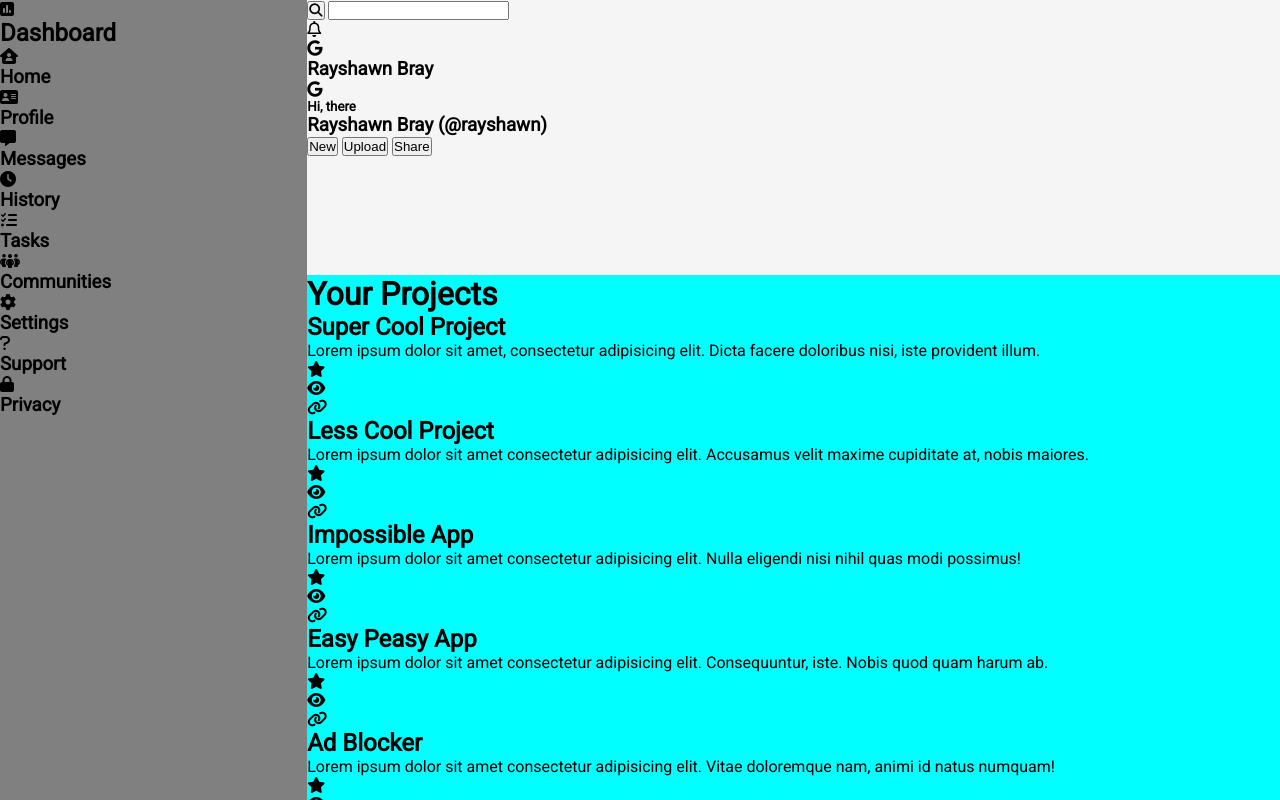
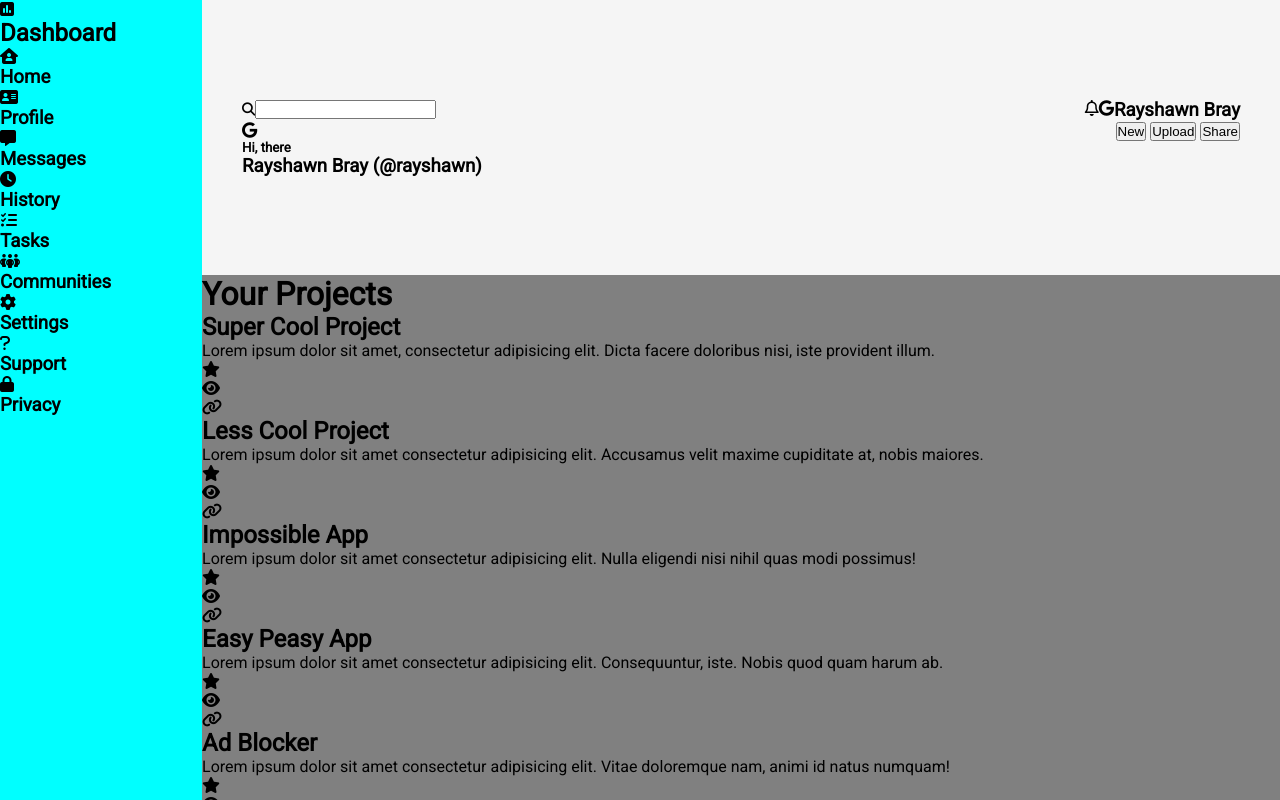
Before and after one commit to 2coldray/admin-board, a plain HTML site: page index.html in a window 1280 px wide. Shown: the top 800 px of the page. Drawn offline with Linux system fonts and the light colour scheme.

Commit message:
Add more styles to sheet

```diff
--- a/styles.css
+++ b/styles.css
@@ -12,7 +12,7 @@ body {
 
 .container {
     display: grid;
-    grid-row: 1fr 4fr;
+    grid-template-columns: .75fr 4fr;
     grid-template-rows: 1fr 4fr;
     grid-template-areas:
         "sidebar head"
@@ -21,15 +21,43 @@ body {
 
 .head {
     background-color: whitesmoke;
+    padding: 40px;
     grid-area: head;
+    display: flex;
+    flex-direction: column;
+    justify-content: center;
+}
+
+.head .head-top .search {
+    display: flex;
+    align-items: center;
+}
+
+.head .search button {
+    background-color: transparent;
+    border: none;
+}
+
+.head .head-top {
+    display: flex;
+    justify-content: space-between;
+}
+
+.head .head-top .icons {
+    display: flex;
+}
+
+.head .head-bottom {
+    display: flex;
+    justify-content: space-between;
 }
 
 .sidebar {
-    background-color: gray;
+    background-color: aqua;
     grid-area: sidebar;
 }
 
 .main-content {
-    background-color: aqua;
+    background-color: gray;
     grid-area: main;
 }
```
